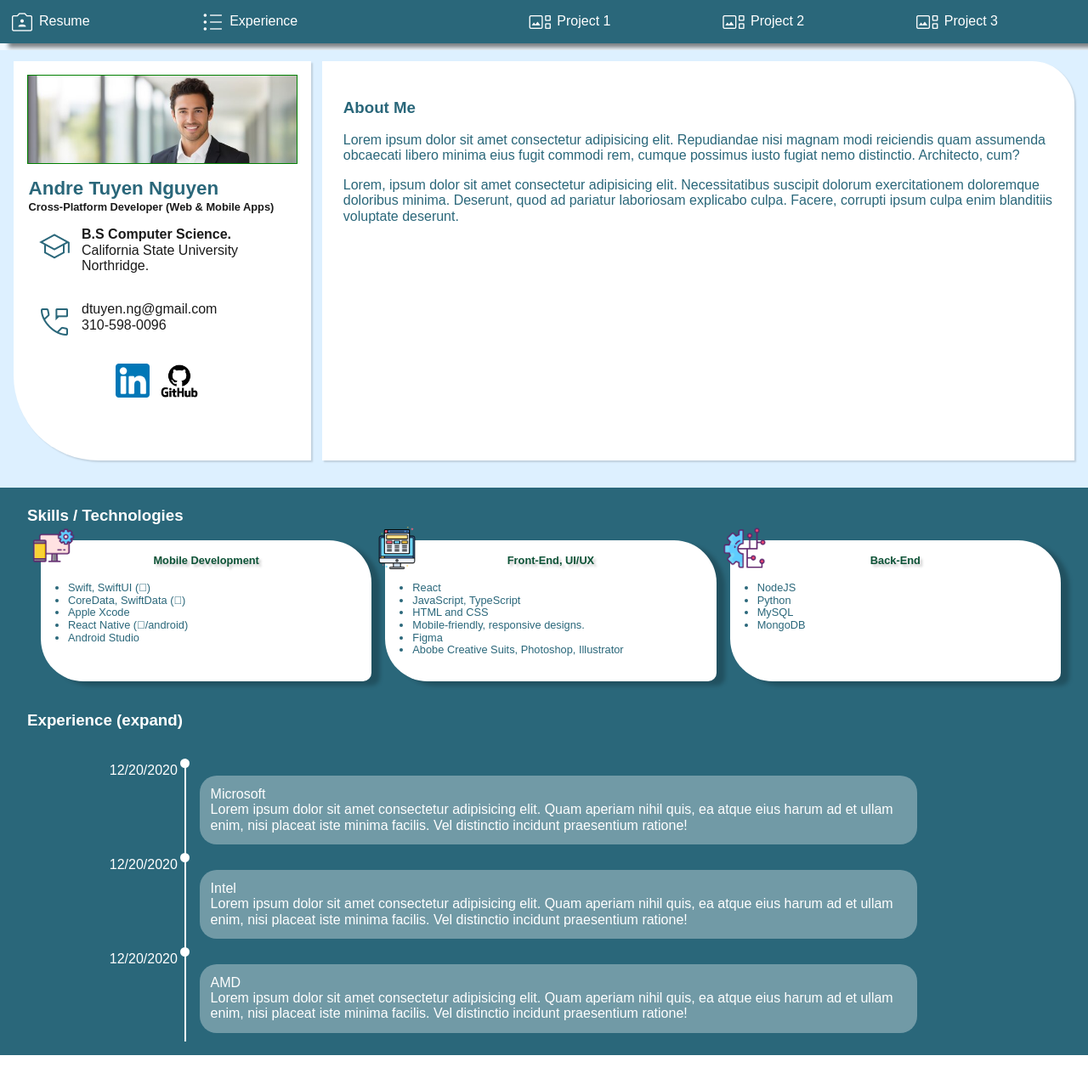
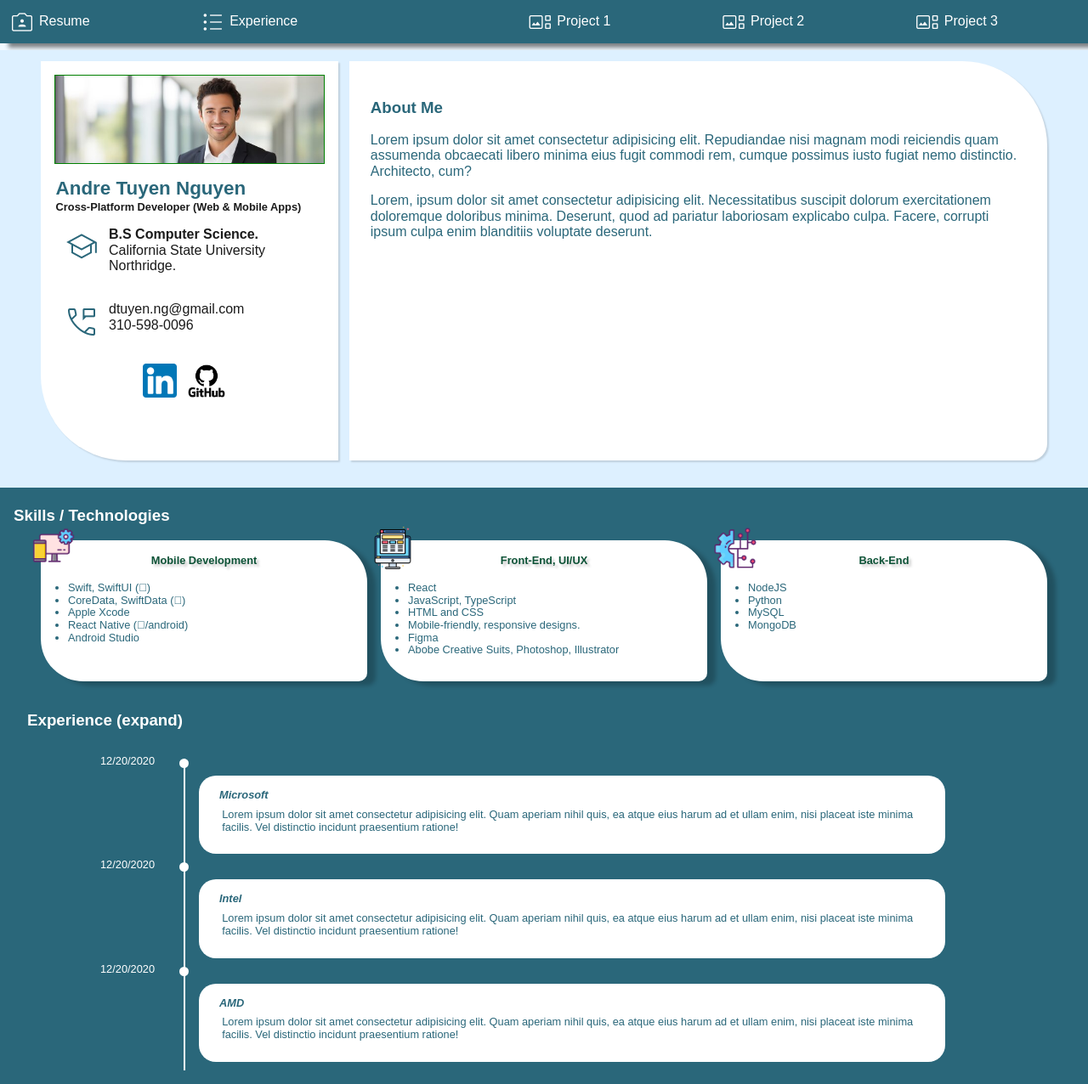
Before and after one commit to dtuyenng/resume-website, a React (Vite) app: page /pricing in a window 1280 px wide. Shown: the whole page at 85% size. Before the commit the page ends 1242 px from the top, so only its background shows below. Built offline with nearby package versions, Linux system fonts and the light colour scheme.

Commit message:
styling
styling

```diff
--- a/src/App.css
+++ b/src/App.css
@@ -2,6 +2,7 @@
   --main-color: rgb(26, 26, 26);
   --text-color: rgb(255, 255, 255);
   --background-color: rgb(42, 103, 122);
+  --highlight-color: rgb(129, 168, 180);
   --secondary-color: rgb(241, 249, 255);
 }
 
@@ -135,9 +136,11 @@ html {
   border: 9px solid rgb(255, 255, 255);
   box-shadow: 2px 2px 2px rgba(0, 0, 0, 0.132);
   overflow: hidden;
-  border-top-right-radius: 50px;
+  border-top-right-radius: 100px;
   margin-left: 0.8rem;
+  margin-right: 2rem;
   padding: 1rem;
+  border-bottom-right-radius: 20px;
 }
 
 .my_card {
@@ -152,6 +155,7 @@ html {
   overflow: hidden;
   border-bottom-left-radius: 100px;
   padding: 1rem;
+  margin-left: 2rem;
 }
 
 .my_card .headshot {
@@ -226,7 +230,6 @@ html {
 
 .skill_card {
   padding-top: 0.2rem;
-  padding-left: 1rem;
   background-color: var(--background-color);
   color: var(--text-color);
 }
@@ -240,7 +243,7 @@ html {
   justify-content: center;
   align-content: center;
   gap: 1rem;
-  padding: 0 2rem;
+  padding: 0 3rem;
   justify-content: space-around;
 }
 
@@ -295,7 +298,6 @@ html {
   height: 100%;
   min-height: 200px;
   padding-top: 0.2rem;
-  padding-left: 1rem;
   background-color: var(--background-color);
   color: var(--text-color);
 }
@@ -304,25 +306,29 @@ html {
 }
 
 .experience_card_title {
-  margin-left: 1rem;
+  margin-left: 2rem;
   margin-top: 2rem;
 }
 
 /********************** Timeline *********************/
 
 .timeline__wrapper {
+  width: 90%;
   display: flex;
   flex-direction: column;
   justify-content: center;
   align-items: center;
   padding: 1rem;
+  margin-left: 4rem;
+  color: white;
 }
 
 .timeline__border {
   position: relative;
-  width: 70%;
+  width: 80%;
   border-left: 2px solid white;
   padding-left: 1rem;
+  margin-left: 3rem;
 }
 
 .timeline__dot {
@@ -336,22 +342,35 @@ html {
 }
 
 .timeline__item {
+  width: 100%;
   margin-top: 20px;
   margin-bottom: 10px;
-  background-color: rgba(255, 255, 255, 0.335);
-  padding: 0.8rem;
+  background-color: white;
+  font-size: 0.8rem;
+  padding: 1rem 1.5rem 1.5rem 1.5rem;
   border-radius: 20px;
+  color: var(--background-color);
 }
 
 .timeline__date {
   position: absolute;
-  left: -90px;
-  top: 5px;
+  left: -100px;
+  top: -4px;
+  color: white;
 }
 
 .timeline__desc {
+  margin-top: 0.5rem;
+  margin-left: 0.2rem;
+}
+
+.timeline__title {
+  font-weight: bold;
+  text-align: left;
+  font-style: italic;
 }
 /********************** Footer ***********************/
+
 #footer {
   border-bottom-right-radius: 10px;
   border-bottom-left-radius: 10px;
```
